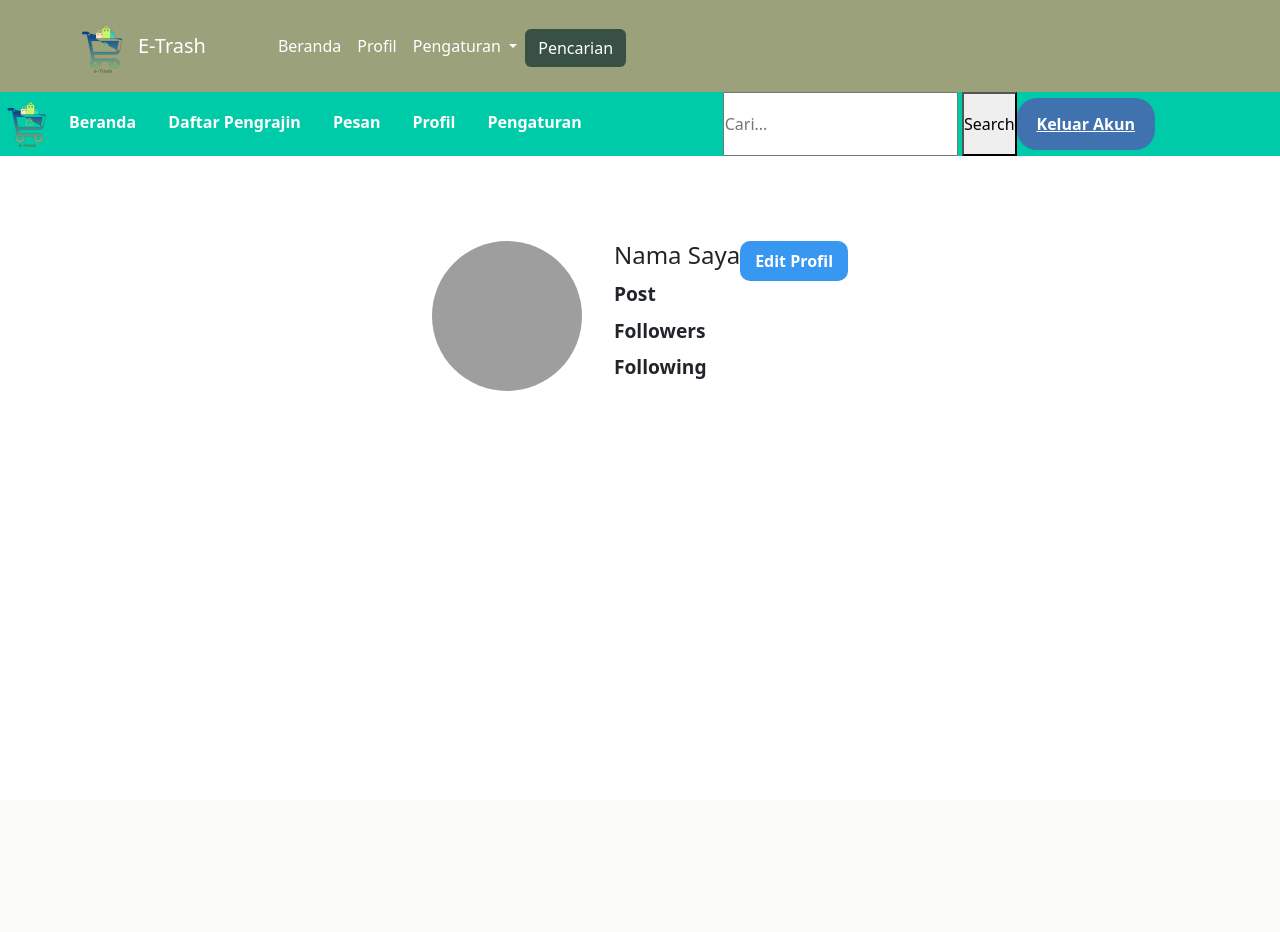
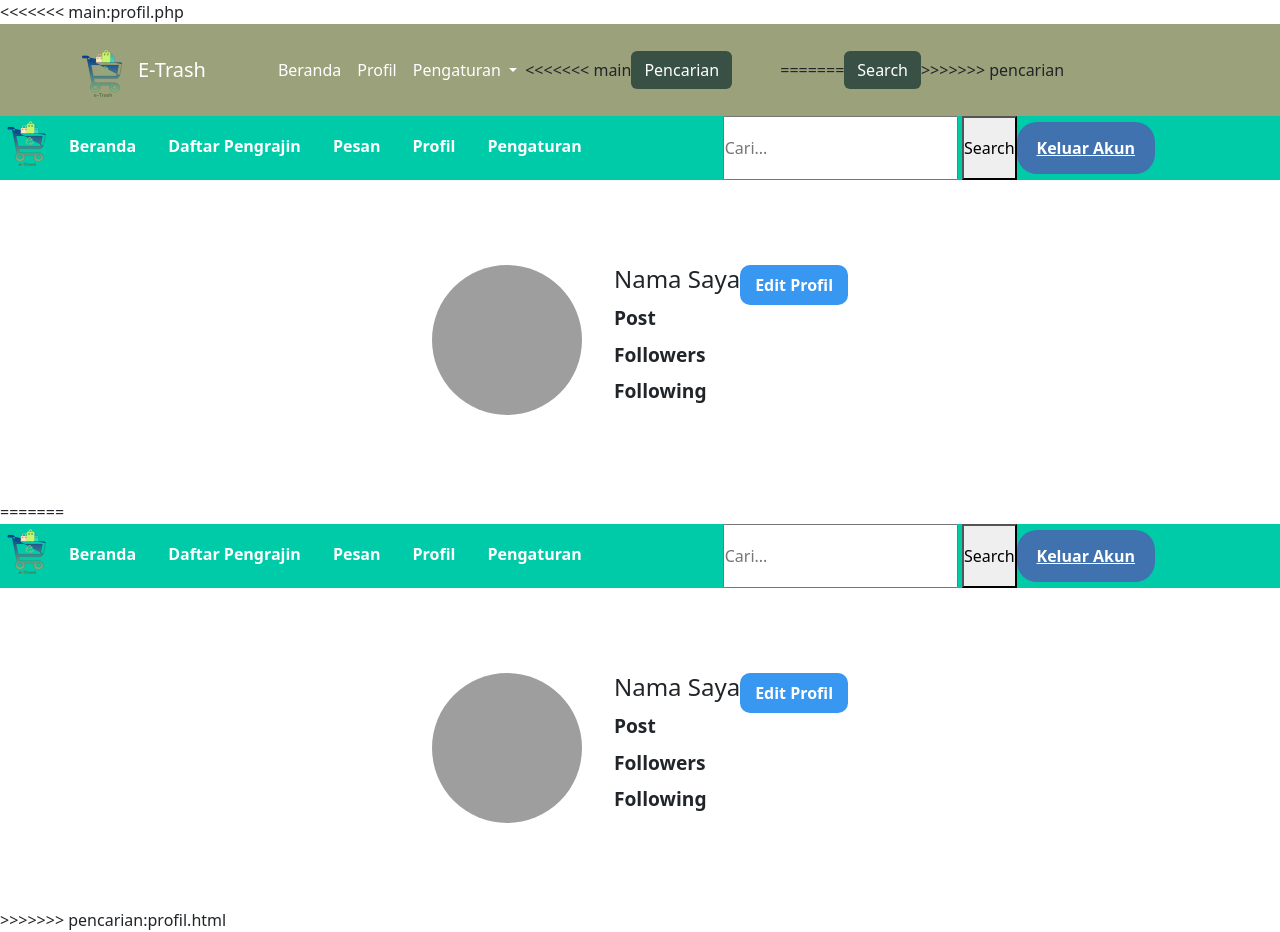
Before and after one commit to hikmatunrifka/aplikasi-e-t, a PHP site: page /profil.php in a window 1280 px wide. Before the commit the page ends 391 px from the top, so only its background shows below. Run offline with PHP 8.4, Linux system fonts and the light colour scheme; grey boxes are pictures that could not be loaded.

Commit message:
pencarian

```diff
--- a/navbar.php
+++ b/navbar.php
@@ -33,7 +33,11 @@
           </ul>
         </li>
       </ul>
+<<<<<<< main
         <a href="pencarian.php"><button class="btn text-white me-5" style="background-color: #395144;" type="submit">Pencarian</button></a>
+=======
+        <a href="pencarian.php"><button class="btn text-white ms-auto"  style="background-color: #395144;" type="submit">Search</button></a>
+>>>>>>> pencarian
     </div>
   </div>
 </nav>
--- a/pengikut.php
+++ b/pengikut.php
@@ -1,3 +1,6 @@
+<?php
+include'navbar.php';
+?>
 
 <?php
 include'navbar.php';
@@ -5,6 +8,9 @@ include'navbar.php';
 
 <!DOCTYPE html>
 <html>
+	<a class="btn btn-link" href="#" role="button">
+		<i class="bi bi-arrow-left-circle-fill" style="font-size: 2rem;"></i> Kembali
+	 </a>
 <head>
 	<title>Daftar Pengikut</title>
 	<!-- memanggil file CSS Bootstrap -->
--- a/profil.php
+++ b/profil.php
@@ -1,3 +1,4 @@
+<<<<<<< main:profil.php
 <?php
 include'navbar.php';
 ?>
@@ -59,3 +60,63 @@ include'navbar.php';
     </main>
   </body>
 </html>
+=======
+<!DOCTYPE html>
+<html>
+  <head>
+    <title>Profil Saya</title>
+    <link rel="stylesheet" href="style/profil.css" />
+  </head>
+  <body>
+    <nav>
+      <div class="wrapper">
+        <!-- <div class="logo"><a href="beranda.html">e-T</a></div> -->
+        <div class="menu">
+          <a href="beranda.html"
+            ><img src="foto/Group 150.svg" lt="Image" height="53" width="53"
+          /></a>
+        </div>
+        <div class="menu">
+          <ul>
+            <li><a href="beranda.html" style="color: white">Beranda</a></li>
+            <li>
+              <a href="daftarPengrajin.html" style="color: white"
+                >Daftar Pengrajin</a
+              >
+            </li>
+            <li><a href="pesan.html" style="color: white">Pesan</a></li>
+            <li><a href="profil.html" style="color: white">Profil</a></li>
+            <li>
+              <a href="pengaturan.html" style="color: white">Pengaturan</a>
+            </li>
+          </ul>
+        </div>
+        <div class="searchBox">
+          <form>
+            <input type="text" placeholder="Cari..." />
+            <button type="submit">Search</button>
+          </form>
+          <div><a href="index.html" class="tbl-biru">Keluar Akun</a></div>
+        </div>
+      </div>
+    </nav>
+    <main>
+      <section class="profil">
+        <img
+          src="https://th.bing.com/th/id/OIP.Ghae4OEdb4UmC3hkqpFvLAHaGd?pid=ImgDet&rs=1"
+          alt="Foto Profil"
+        />
+        <div>
+          <h2>Nama Saya</h2>
+          <div class="status">
+            <p>Post</p>
+            <p>Followers</p>
+            <p>Following</p>
+          </div>
+        </div>
+        <a href="#"><button class="btn-edit">Edit Profil</button></a>
+      </section>
+    </main>
+  </body>
+</html>
+>>>>>>> pencarian:profil.html
--- a/style/pengikut.css
+++ b/style/pengikut.css
@@ -1,11 +1,14 @@
 
 body{
+  font-family: 'Gill Sans', 'Gill Sans MT', Calibri, 'Trebuchet MS', sans-serif;
   background-color: #ffff;
-  border-color: #ffff;
+  border-color: #9BA17B;
+  color:#000000;
 }
 .follow-btn {
   background-color: #9BA17B;
   border-color: #9BA17B;
+  color: #ffff;
 }
 .card-img-top{
   height: 200px;
--- a/transaksi.html
+++ b/transaksi.html
@@ -1,4 +1,3 @@
-
 <!doctype html>
 <html>
   <head>
```
Also changed, not shown: pencarian.php (+6 -10 lines), style/pencarian.css (+13 -4 lines).
